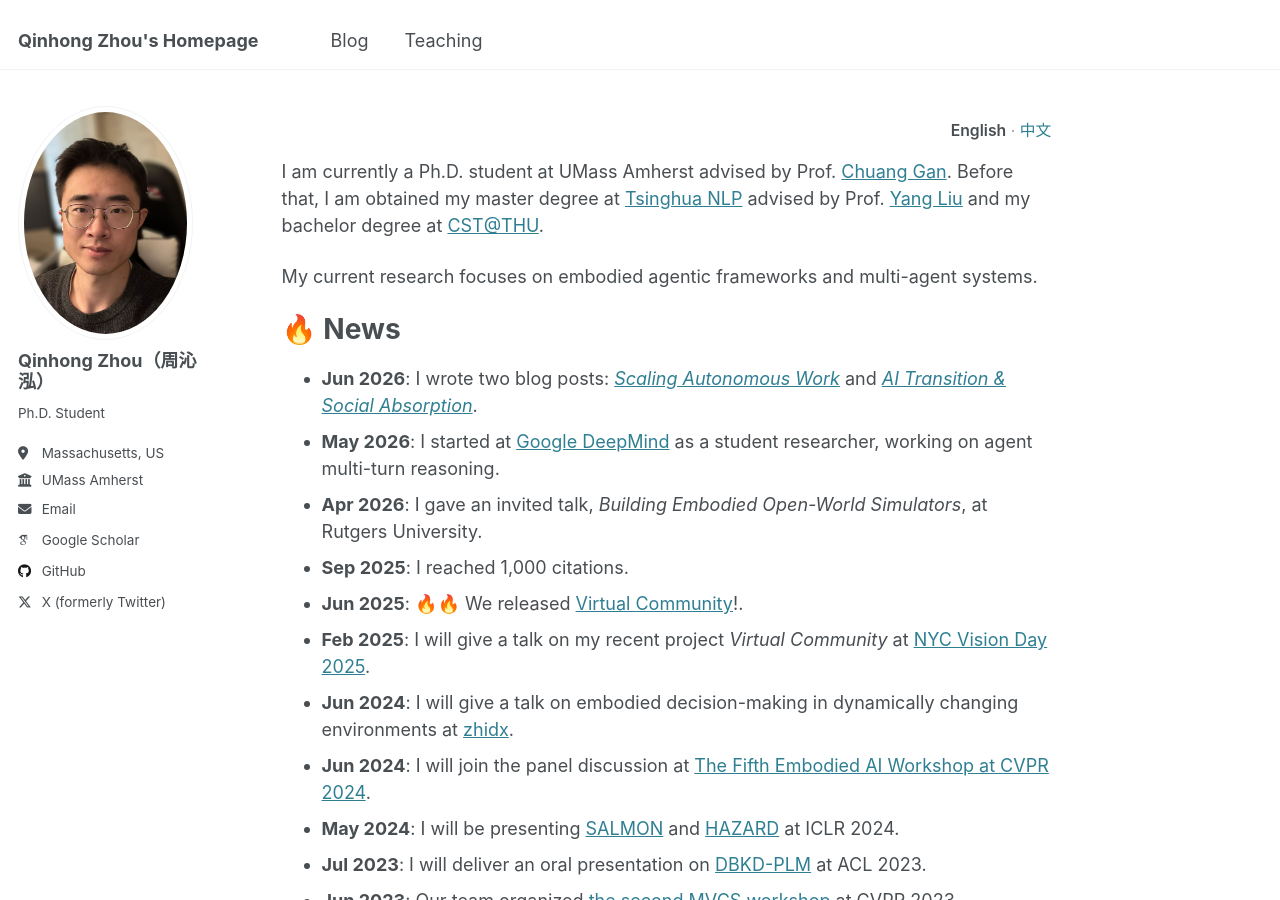
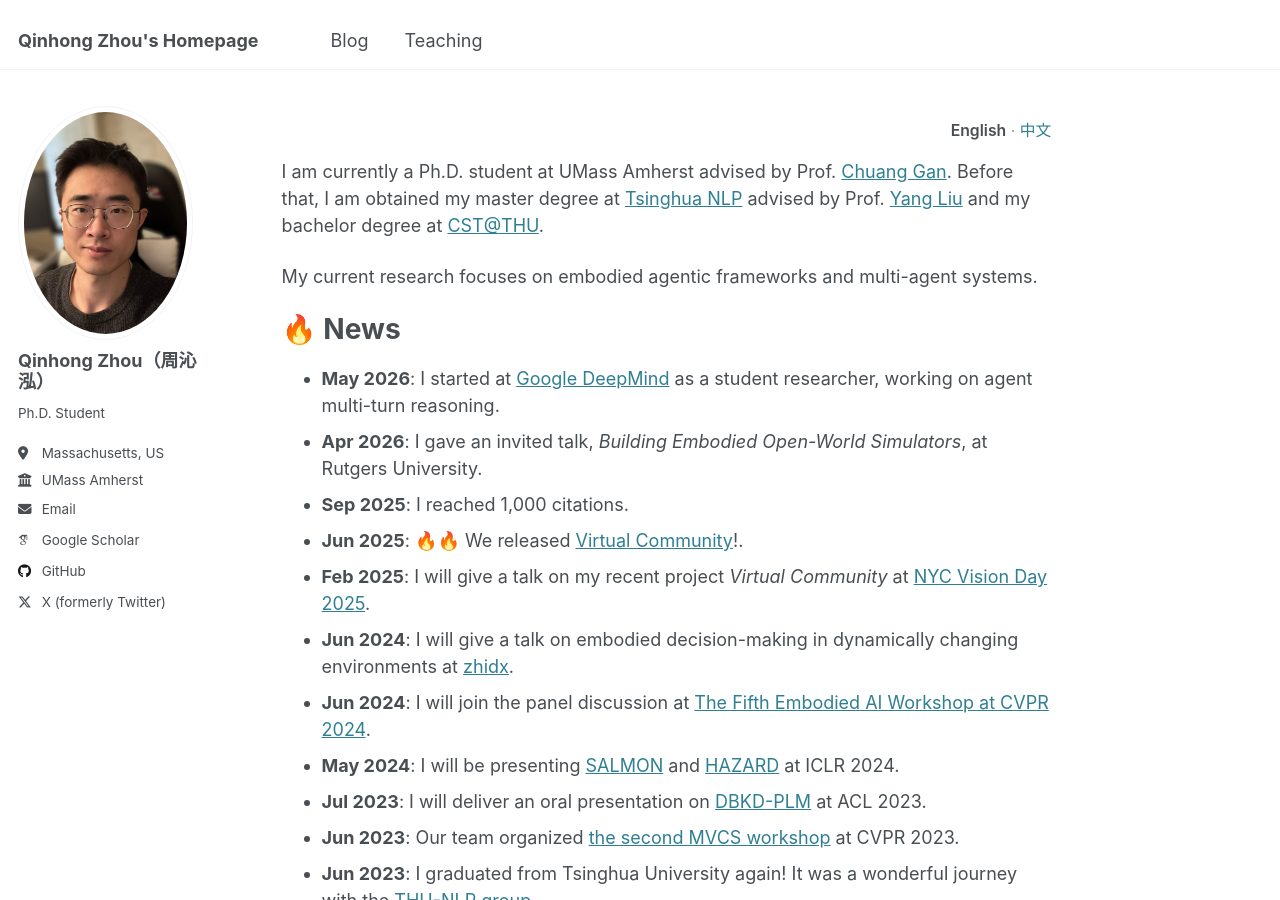
Before and after one commit to zhouqqhh/zhouqqhh.github.io, a Jekyll site: the page built from _pages/about.md, in a window 1280 px wide and 900 px high. Built offline with Jekyll 4.4.1, drawn with Linux system fonts in a browser that asks for light colours; some web fonts are replaced.

Commit message:
Remove blog announcement from homepage News section.
The blog posts remain accessible via the Blog nav; the redundant news entry is no longer needed.

Co-authored-by: Cursor <cursoragent@cursor.com>

```diff
--- a/_pages/about.md
+++ b/_pages/about.md
@@ -16,7 +16,6 @@ I am currently a Ph.D. student at UMass Amherst advised by Prof. [Chuang Gan](ht
 My current research focuses on embodied agentic frameworks and multi-agent systems.
 
 # 🔥 News
-- **Jun 2026**: I wrote two blog posts: [*Scaling Autonomous Work*](/blog/scaling-autonomous-research/) and [*AI Transition & Social Absorption*](/blog/ai-transition-social-absorption/).
 - **May 2026**: I started at [Google DeepMind](https://deepmind.google/) as a student researcher, working on agent multi-turn reasoning.
 - **Apr 2026**: I gave an invited talk, *Building Embodied Open-World Simulators*, at Rutgers University.
 - **Sep 2025**: I reached 1,000 citations.
```
Also changed, not shown: _pages/about-zh.md (+0 -1 lines).
